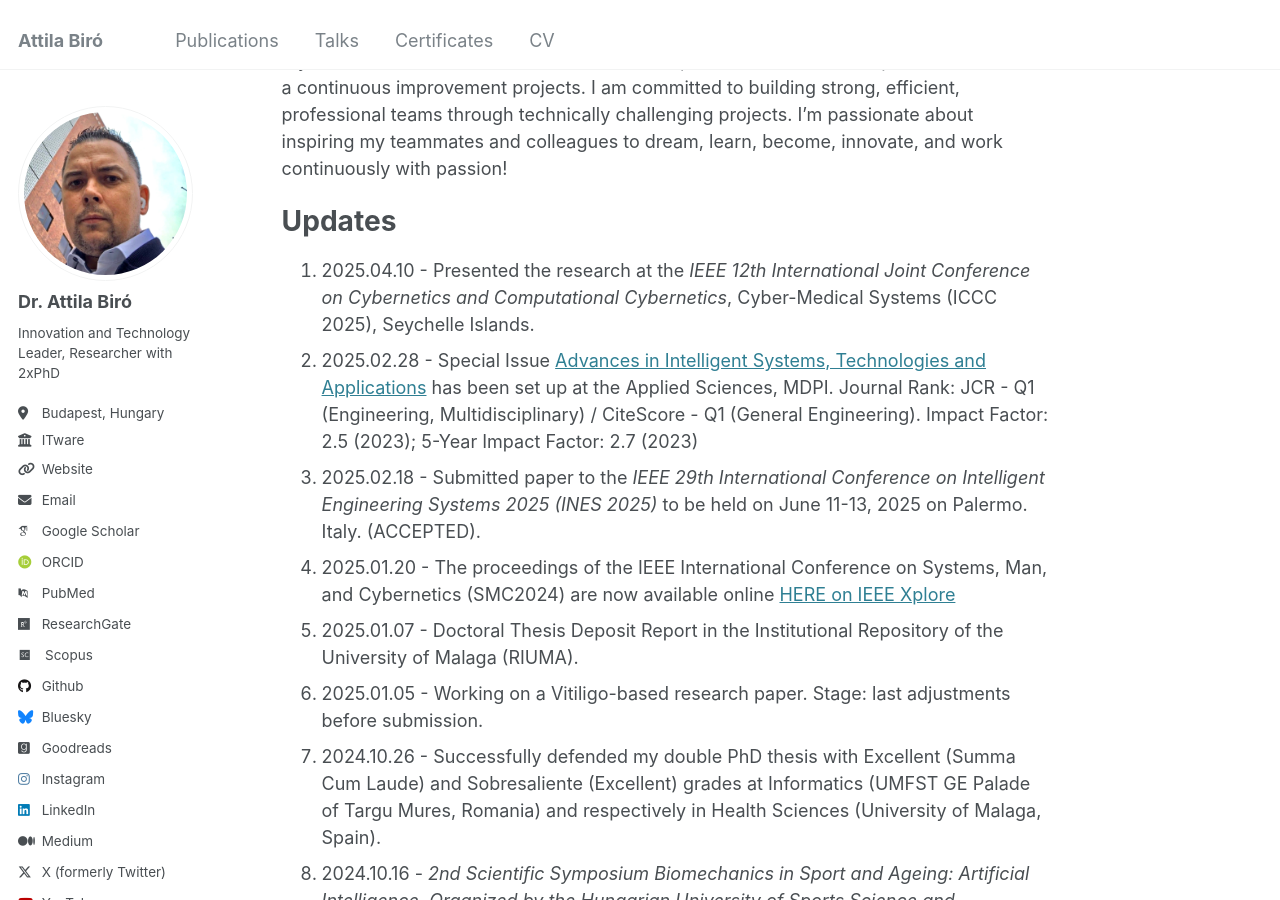
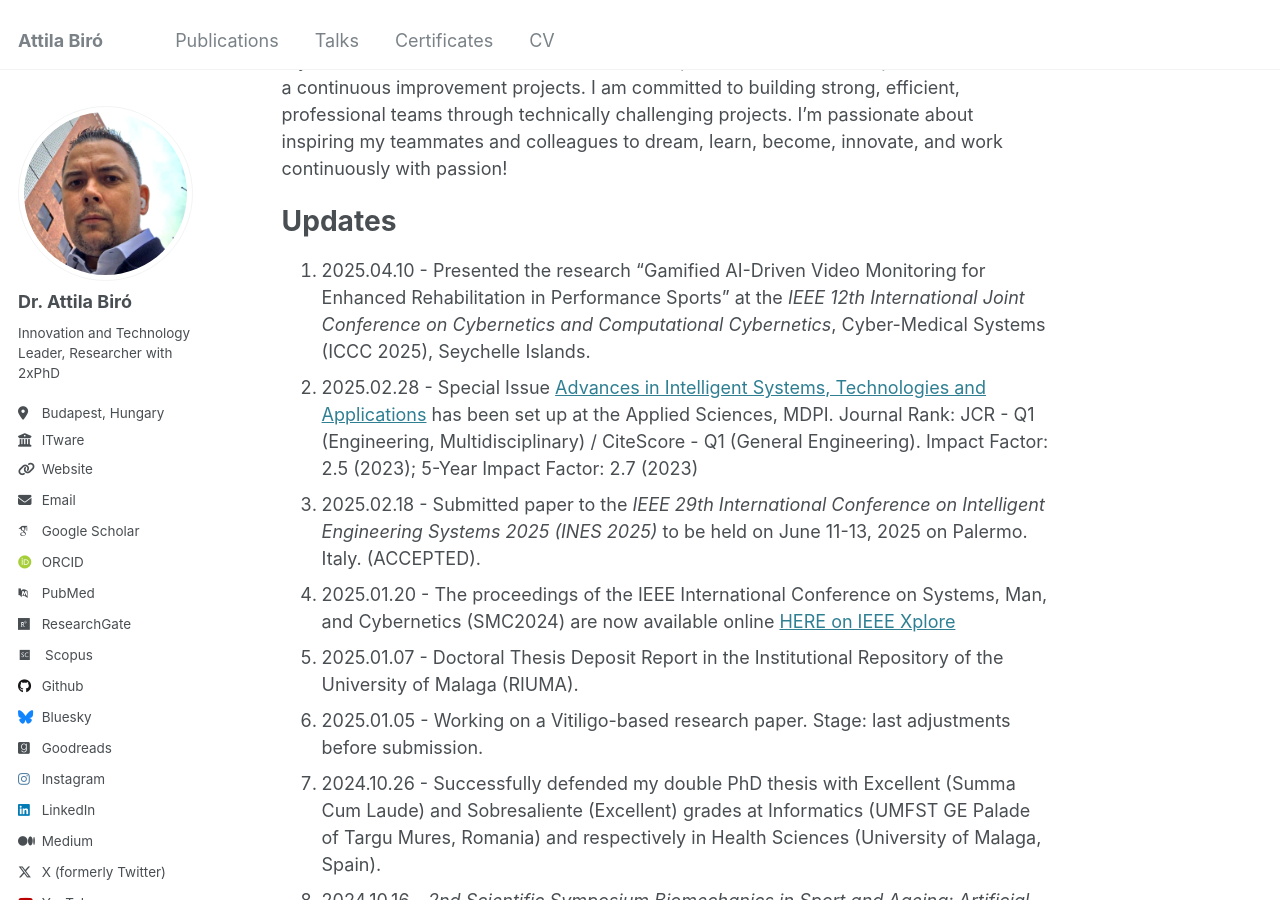
Before and after one commit to biroka/biroka.github.io, a Jekyll site: the page built from _pages/about.md, in a window 1280 px wide and 900 px high, scrolled down 439 px. Built offline with Jekyll 4.4.1, drawn with Linux system fonts in a browser that asks for light colours; some web fonts are replaced.

Commit message:
Update about.md

```diff
--- a/_pages/about.md
+++ b/_pages/about.md
@@ -18,7 +18,7 @@ My motivation is to ensure the business development /software development /resea
 
 Updates
 ======
-1. 2025.04.10 - Presented the research at the _IEEE 12th International Joint Conference on Cybernetics and Computational Cybernetics_, Cyber-Medical Systems (ICCC 2025), Seychelle Islands.
+1. 2025.04.10 - Presented the research "Gamified AI-Driven Video Monitoring for Enhanced Rehabilitation in Performance Sports" at the _IEEE 12th International Joint Conference on Cybernetics and Computational Cybernetics_, Cyber-Medical Systems (ICCC 2025), Seychelle Islands.
 2. 2025.02.28 - Special Issue [Advances in Intelligent Systems, Technologies and Applications](https://www.mdpi.com/journal/applsci/special_issues/5IQ6DOHB42) has been set up at the Applied Sciences, MDPI. Journal Rank: JCR - Q1 (Engineering, Multidisciplinary) / CiteScore - Q1 (General Engineering). Impact Factor: 2.5 (2023); 5-Year Impact Factor: 2.7 (2023)
 3. 2025.02.18 - Submitted paper to the _IEEE 29th International Conference on Intelligent Engineering Systems 2025 (INES 2025)_ to be held on June 11-13, 2025 on Palermo. Italy. (ACCEPTED).
 4. 2025.01.20 - The proceedings of the IEEE International Conference on Systems, Man, and Cybernetics (SMC2024) are now available online [HERE on IEEE Xplore](https://ieeexplore.ieee.org/xpl/conhome/10830919/proceeding)
```
